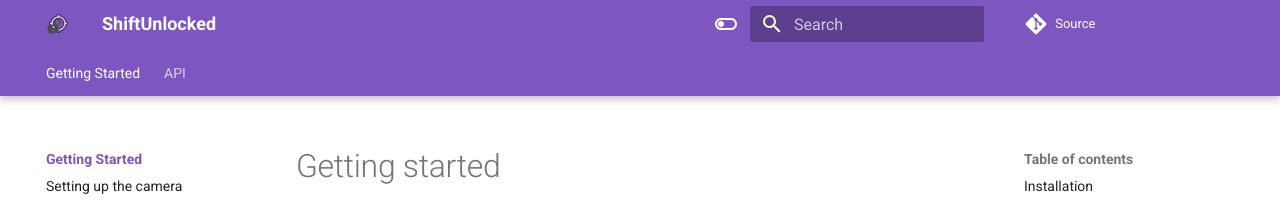
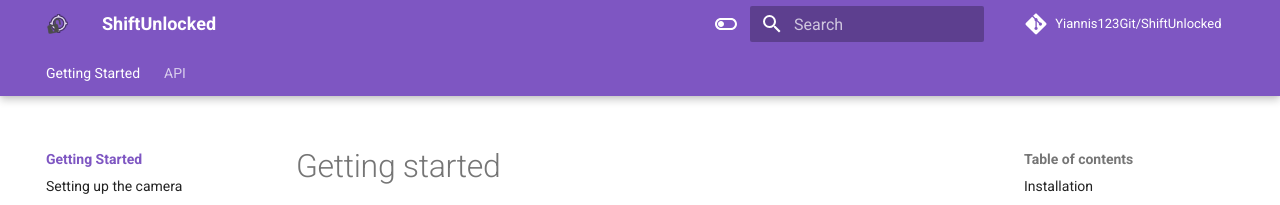
Before and after one commit to Yiannis123Git/ShiftUnlocked, an MkDocs documentation site: the page built from docs/index.md, in a window 1280 px wide. Shown: the top 205 px of the page. Built offline with MkDocs 1.6.1 and Material for MkDocs 9.7.7, drawn with Linux system fonts in a browser that asks for light colours; comment, search, counter and statistics services are not loaded.

Commit message:
Update mkdocs.yml

```diff
--- a/mkdocs.yml
+++ b/mkdocs.yml
@@ -1,12 +1,13 @@
 site_name: ShiftUnlocked
 
 repo_url: https://github.com/Yiannis123Git/ShiftUnlocked
-repo_name: Source
+repo_name: Yiannis123Git/ShiftUnlocked
 
 theme:
   name: material
   language: en
   logo: assets/ShiftUnlockedLogo.png
+  favicon: assets/ShiftUnlockedLogo.png
   features:
     - search.share
     - search.highlight
```
